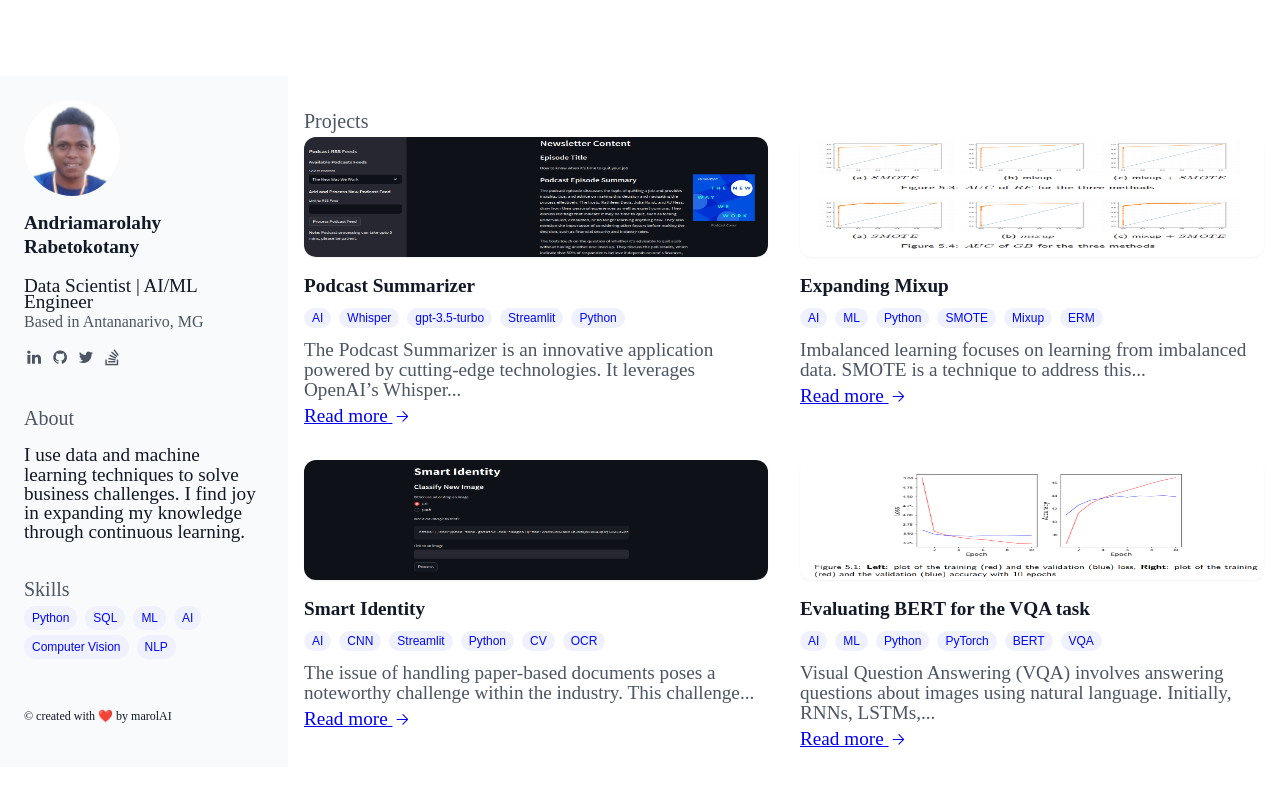
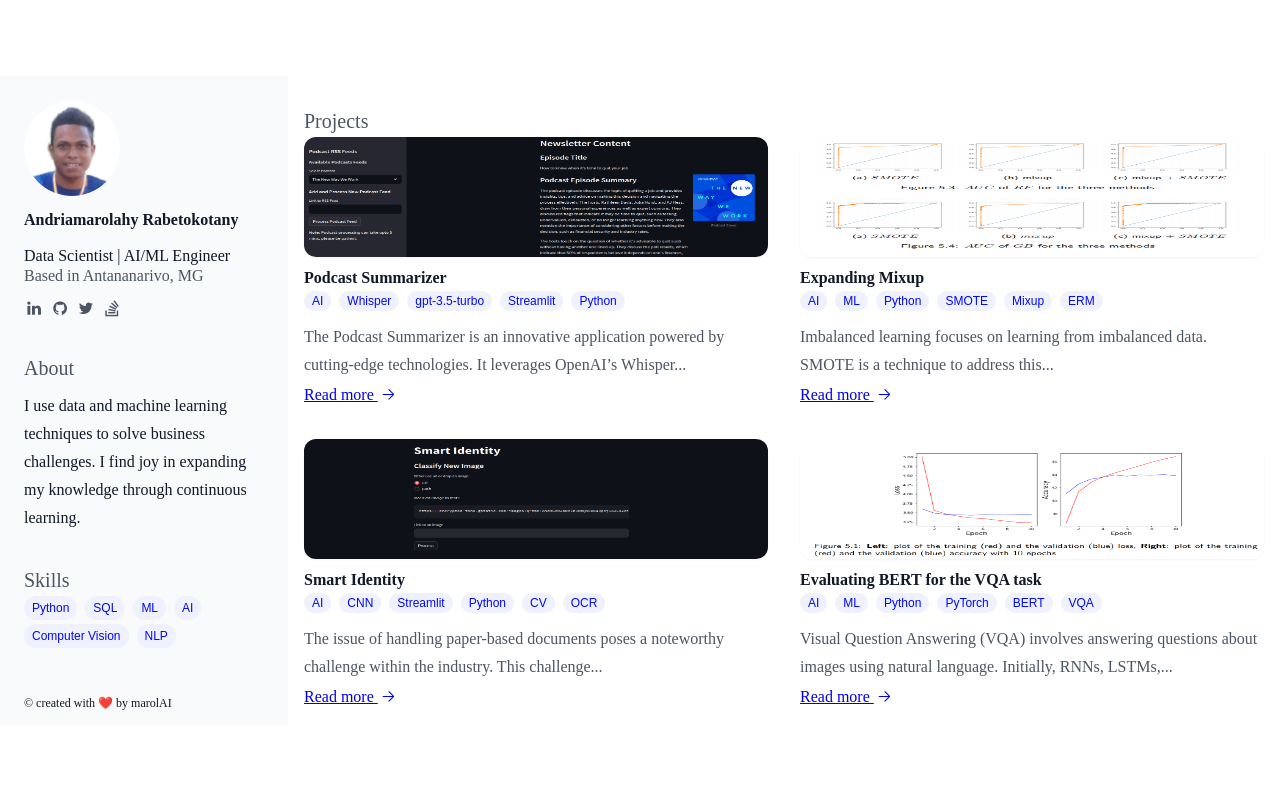
Before and after one commit to marolAI/marolAI.github.io, a Jekyll site: the page built from index.html, in a window 1280 px wide. Shown: the top 786 px of the page. Built offline with Jekyll 4.4.1, drawn with Linux system fonts in a browser that asks for light colours; some web fonts are replaced.

Commit message:
update font size

```diff
--- a/_sass/main.scss
+++ b/_sass/main.scss
@@ -4,10 +4,7 @@
 html {
     -webkit-text-size-adjust: 100%;
     font-feature-settings: normal;
-    // font-family: ui-sans-serif,system-ui,-apple-system,BlinkMacSystemFont,Segoe UI,Roboto,Helvetica Neue,Arial,Noto Sans,sans-serif,Apple Color Emoji,Segoe UI Emoji,Segoe UI Symbol,Noto Color Emoji;
     font-family: 'Bacasime Antique', serif;
-    // font-size: 18px;
-    line-height: 1.5;
     -moz-tab-size: 4;
     -o-tab-size: 4;
     tab-size: 4;
@@ -60,7 +57,7 @@ body {
 }
 
 .brand-link{
-    font-size: 1.2rem;
+    // font-size: 1.2rem;
     line-height: 1.25rem;
 }
 
@@ -88,7 +85,7 @@ body {
     padding-bottom: .5rem;
     padding-top: .5rem;
     margin-top: 0;
-    font-size: 1.2rem;
+    // font-size: 1.2rem;
     line-height: 1.25rem;
     text-decoration: none;
     color: rgba(17, 24, 39, 1);
@@ -117,14 +114,14 @@ body {
 }
 
 .name{
-    font-size: 1.2rem;
+    // font-size: 1.2rem;
     line-height: 1.5rem;
     font-weight: 600;
     margin-top: 0.5rem;
 }
 
 .title{
-    font-size: 1.2rem;
+    // font-size: 1.2rem;
     line-height: 1rem;
     color: rgba(17, 24, 39, 1);
     margin-bottom: 0.1rem;
@@ -170,8 +167,8 @@ body {
 }
 
 .bio{
-    font-size: 1.2rem;
-    line-height: 1.2rem;
+    // font-size: 1.2rem;
+    line-height: 1.75rem;
     margin-bottom: 2.5rem;
     color: rgba(17, 24, 39, 1);
 }
@@ -305,8 +302,8 @@ body {
 
 .project-description{
     max-width: 64rem;
-    font-size: 1.2rem;
-    line-height: 1.2rem;
+    // font-size: 1.2rem;
+    line-height: 1.75rem;
 }
 
 .about-project{
@@ -334,7 +331,7 @@ body {
     color: rgba(17, 24, 39, 1);
     margin-bottom: .25rem;
     margin-top: .5rem;
-    font-size: 1.2rem;
+    // font-size: 1.2rem;
     font-weight: 600;
 }
 
@@ -354,8 +351,8 @@ body {
 }
 
 .projects-grid-description{
-    font-size: 1.2rem;
-    line-height: 1.25rem;
+    // font-size: 1.2rem;
+    line-height: 1.75rem;
     color: rgba(75, 85, 99, 1);
     margin-bottom: .25rem;
     margin-top: .5rem;
@@ -365,7 +362,7 @@ body {
     display: flex;
     align-items: center;
     margin-top: .25rem;
-    font-size: 1.2rem;
+    // font-size: 1.2rem;
     line-height: 1.25rem;
     border-color: rgba(2, 10, 245, 1);
     border-width: 0;
```
